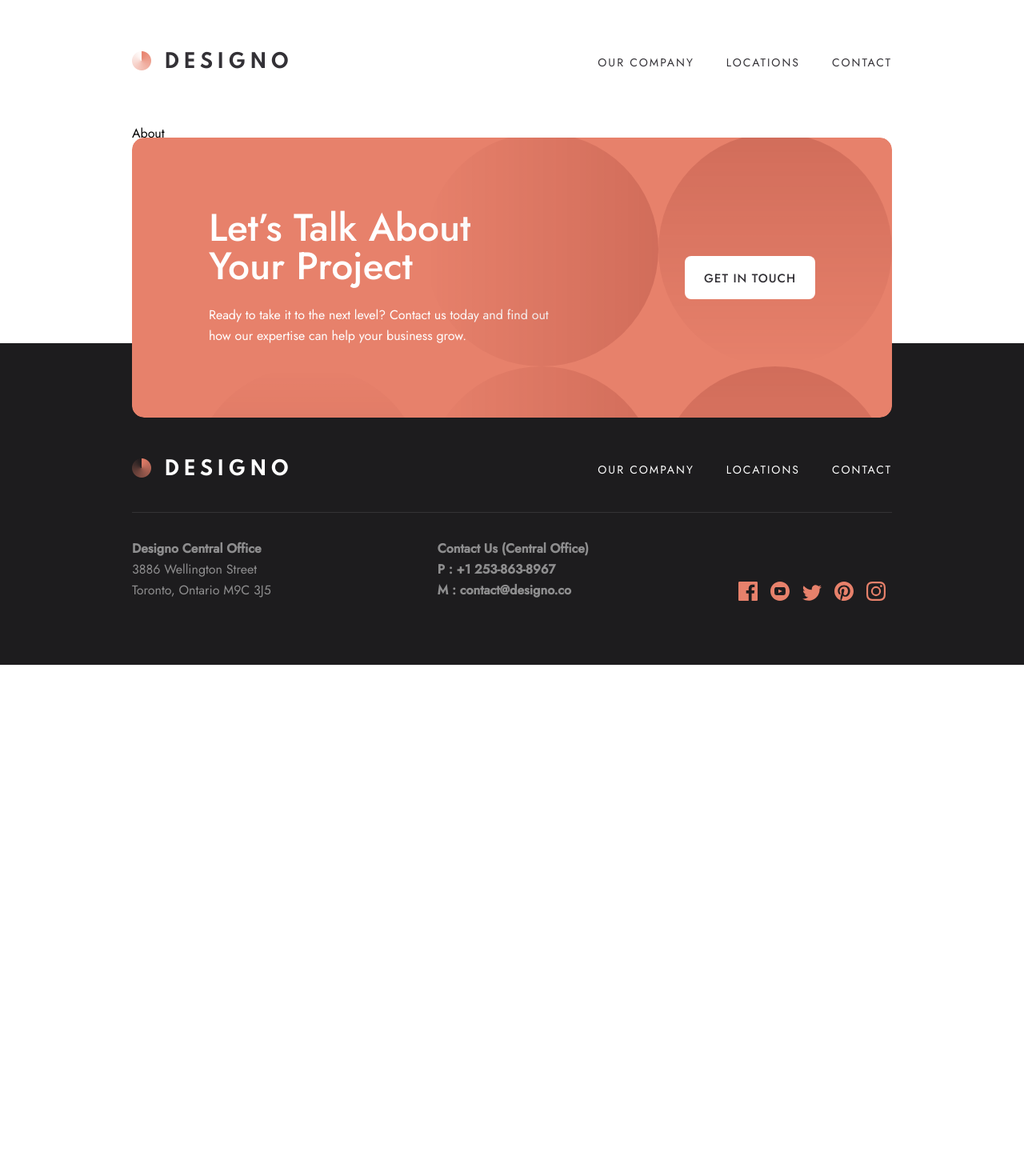
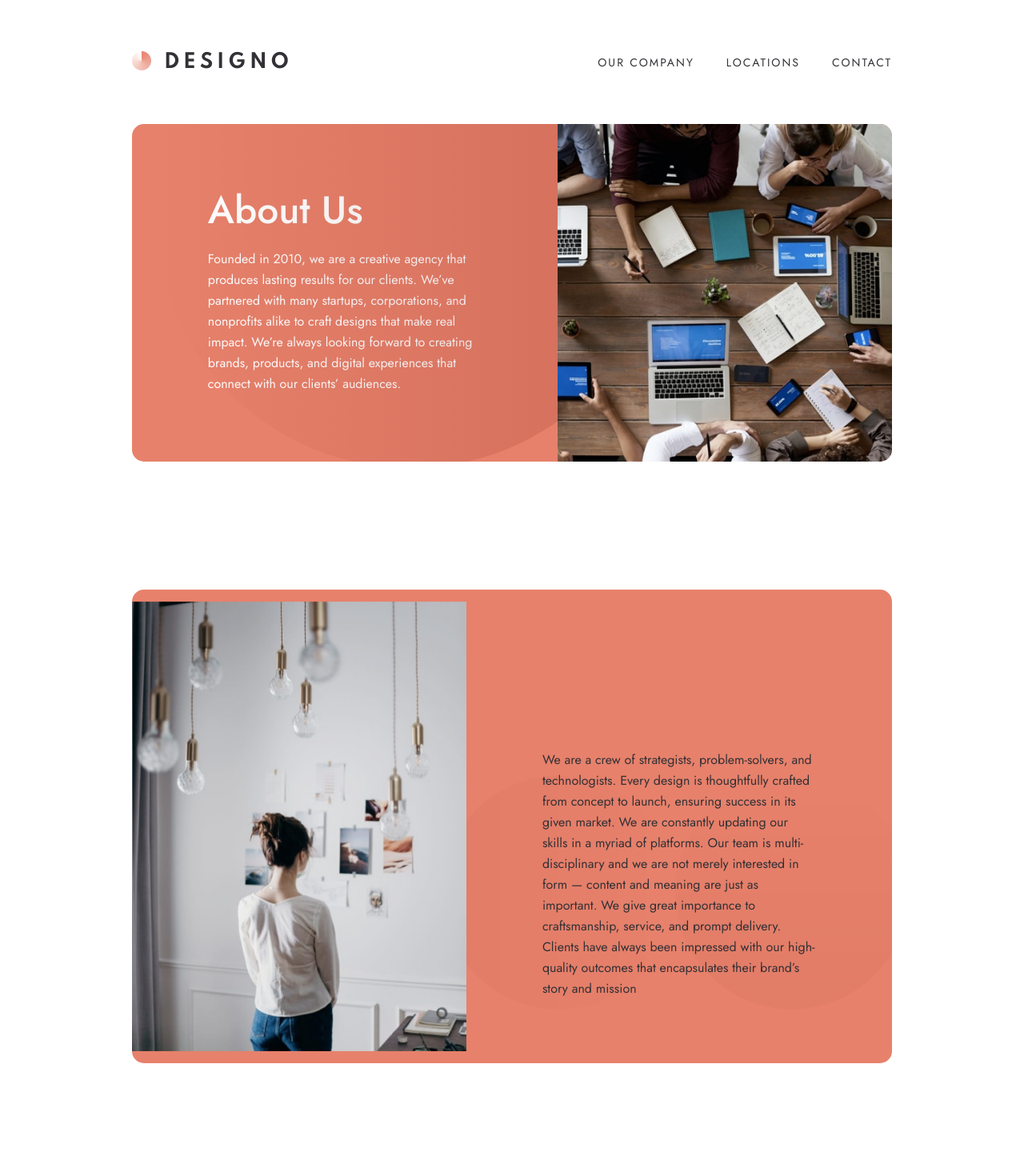
Before and after one commit to mehdi-zibout/fem-designo, a React (Vite) app: page /About in a window 1280 px wide. Shown: the top 1470 px of the page at 80% size. Before the commit the page ends 831 px from the top, so only its background shows below. Built offline with nearby package versions, Linux system fonts and the light colour scheme.

Commit message:
60% of about page

```diff
--- a/src/pages/About.tsx
+++ b/src/pages/About.tsx
@@ -1,5 +1,104 @@
+import Panel from "../components/shared/Panel";
+import { ReactComponent as bgCercle } from "../assets/about/desktop/bg-pattern-hero-about-desktop.svg";
+import { ReactComponent as bgCercleMobile } from "../assets/about/mobile/bg-pattern-hero-about-mobile.svg";
+import imgHeroDesktop from "../assets/about/desktop/image-about-hero.jpg";
+import imgHeroTablet from "../assets/about/tablet/image-about-hero.jpg";
+import imgHeroMobile from "../assets/about/mobile/image-about-hero.jpg";
+import imgWCTMobile from "../assets/about/mobile/image-world-class-talent.jpg";
+import imgWCTDesktop from "../assets/about/Desktop/image-world-class-talent.jpg";
+import imgWCTTablet from "../assets/about/Tablet/image-world-class-talent.jpg";
+
 function About() {
-  return <div className="">About</div>;
+  return (
+    <>
+      <div className="desktop:mb-40 tablet:mb-32">
+        <Panel
+          className={""}
+          content={
+            <div className="flex  flex-col-reverse desktop:flex-row desktop:items-center desktop:justify-start ">
+              <div className="h-[56%] desktop:h-full w-full desktop:w-[56%]">
+                <div className="py-20 px-6 tablet:px-16 desktop:px-[5.93rem] ">
+                  <h1 className="text-[2rem] font-medium leading-9 text-center pb-6 tablet:text-h1 desktop:text-left">
+                    About Us
+                  </h1>
+                  <p className="text-body tablet:text-center desktop:text-left">
+                    Founded in 2010, we are a creative agency that produces
+                    lasting results for our clients. We’ve partnered with many
+                    startups, corporations, and nonprofits alike to craft
+                    designs that make real impact. We’re always looking forward
+                    to creating brands, products, and digital experiences that
+                    connect with our clients’ audiences.
+                  </p>
+                </div>
+              </div>
+              {/* <div className="z-10"> */}
+              <img
+                src={
+                  window.innerWidth < 712
+                    ? imgHeroMobile
+                    : window.innerWidth < 1260
+                    ? imgHeroTablet
+                    : imgHeroDesktop
+                }
+                alt="Our team working"
+                className="w-full h-[44%] desktop:h-full  desktop:w-[44%] block z-10"
+              />
+              {/* </div> */}
+            </div>
+          }
+          Pattern={window.innerWidth >= 712 ? bgCercle : bgCercleMobile}
+          patternPosition={
+            "absolute bottom-[-48%] left-[-54%] tablet:bottom-[18%] tablet:left-[-16%] desktop:bottom-[-2%] desktop:left-[3%]"
+          }
+        />
+      </div>
+      <div className="desktop:mb-40 mb-32">
+        <Panel
+          className={"bg-[#FDF3F0]"}
+          content={
+            <div className="flex  flex-col-reverse desktop:flex-row-reverse desktop:items-center desktop:justify-start ">
+              <div className="h-[56%] desktop:h-full w-full desktop:w-[56%]">
+                <div className="py-20 px-6 tablet:px-16 desktop:px-[5.93rem] ">
+                  <h2 className="text-[2rem] font-medium leading-9 text-center pb-6 tablet:text-h1 desktop:text-left text-peach">
+                    World-class talent
+                  </h2>
+                  <p className="text-body tablet:text-center desktop:text-left text-darkGrey">
+                    We are a crew of strategists, problem-solvers, and
+                    technologists. Every design is thoughtfully crafted from
+                    concept to launch, ensuring success in its given market. We
+                    are constantly updating our skills in a myriad of platforms.
+                    Our team is multi-disciplinary and we are not merely
+                    interested in form — content and meaning are just as
+                    important. We give great importance to craftsmanship,
+                    service, and prompt delivery. Clients have always been
+                    impressed with our high-quality outcomes that encapsulates
+                    their brand’s story and mission
+                  </p>
+                </div>
+              </div>
+              {/* <div className="z-10"> */}
+              <img
+                src={
+                  window.innerWidth < 712
+                    ? imgWCTMobile
+                    : window.innerWidth < 1260
+                    ? imgWCTTablet
+                    : imgWCTDesktop
+                }
+                alt="Our team working"
+                className="w-full h-[44%] desktop:h-full  desktop:w-[44%] block z-10 "
+              />
+              {/* </div> */}
+            </div>
+          }
+          Pattern={bgCercleMobile}
+          patternPosition={
+            "absolute bottom-[-49%] left-[-78%] tablet:bottom-[-90%] tablet:left-[-36%]  opacity-20 desktop:bottom-[-99%] desktop:left-[10%]"
+          }
+        />
+      </div>
+    </>
+  );
 }
 
 export default About;
--- a/tailwind.config.cjs
+++ b/tailwind.config.cjs
@@ -4,7 +4,7 @@ module.exports = {
   theme: {
     screens: {
       tablet: "712px",
-      desktop: "1135px",
+      desktop: "1260px",
     },
     fontFamily: { sans: ["Jost", "sans-serif"] },
     colors: {
```
